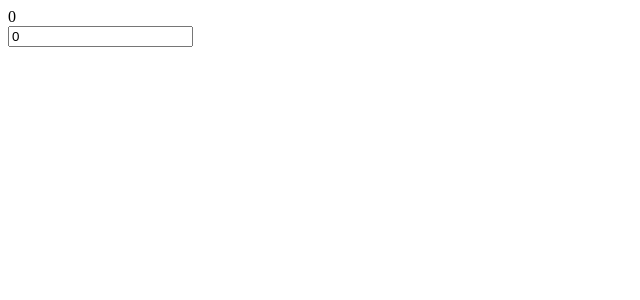
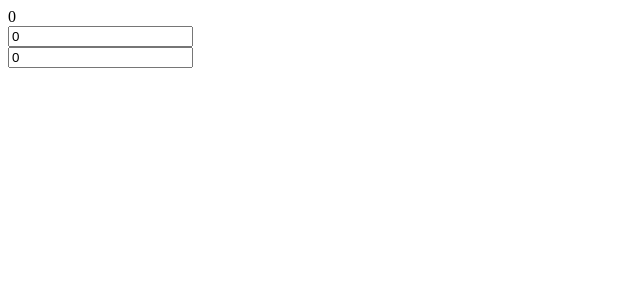
Before and after one commit to omar2004712/calculator-react, a React (Create React App) app: page / in a window 1280 px wide. Shown: the top 300 px of the page, without its empty margins (0-640 px from the left). Built offline with nearby package versions, Linux system fonts and the light colour scheme.

Commit message:
fix: made the numbers visible for the user

```diff
--- a/src/components/App.js
+++ b/src/components/App.js
@@ -48,6 +48,11 @@ class App extends React.Component {
         defaultValue={0}
         onChange={this.onEquationChange}
       />
+      <NumberSlot
+        id="number2"
+        defaultValue={0}
+        onChange={this.onEquationChange}
+      />
     </div>
   );
 }
--- a/src/components/NumberSlot.js
+++ b/src/components/NumberSlot.js
@@ -14,8 +14,11 @@ class NumberSlot extends React.Component {
     <div>
       <input
         id={this.props.id}
-        value={this.state.value}
-        onChange={this.props.onChange}
+        value={this.state.value || 0}
+        onChange={(e) => {
+          this.setState({ value: Number(e.target.value || 0) });
+          this.props.onChange(e);
+        }}
       />
     </div>
   );
```
